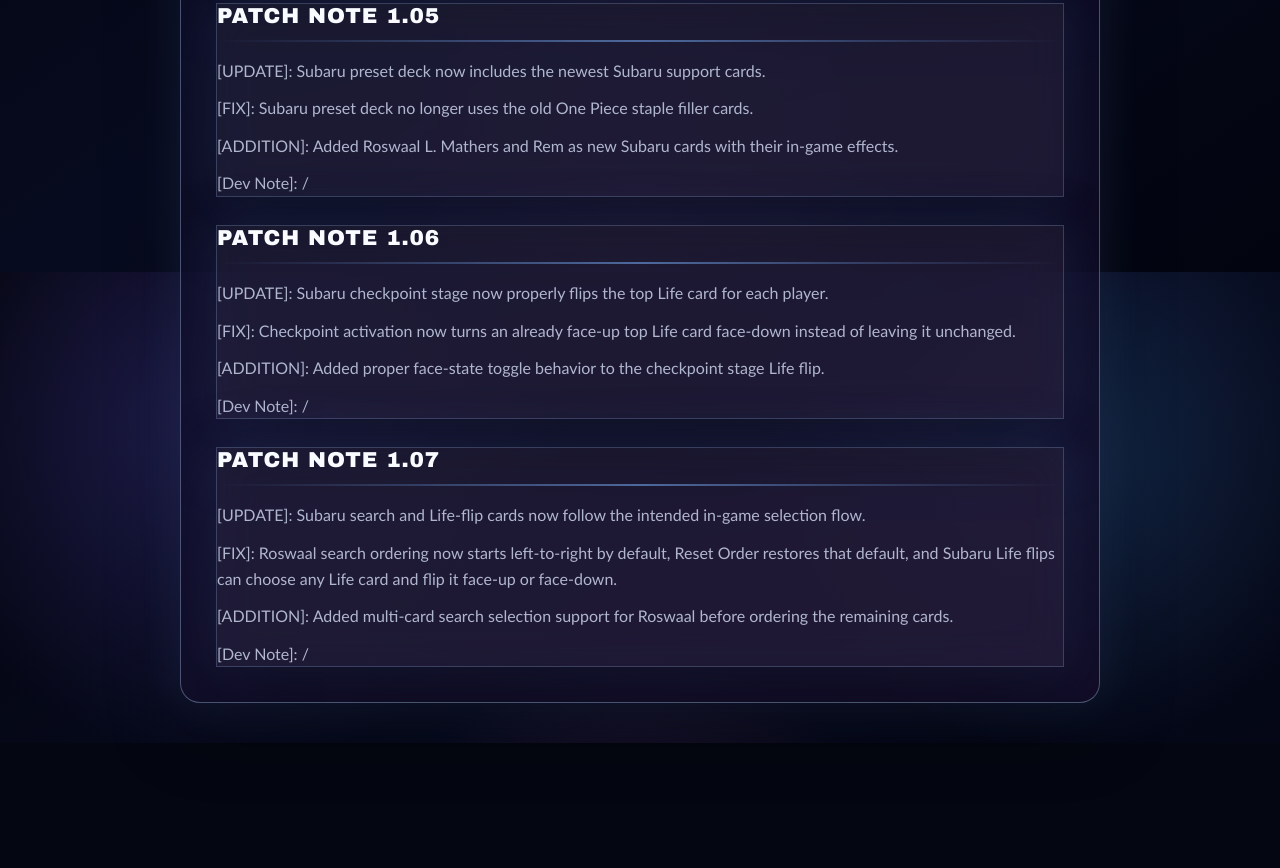
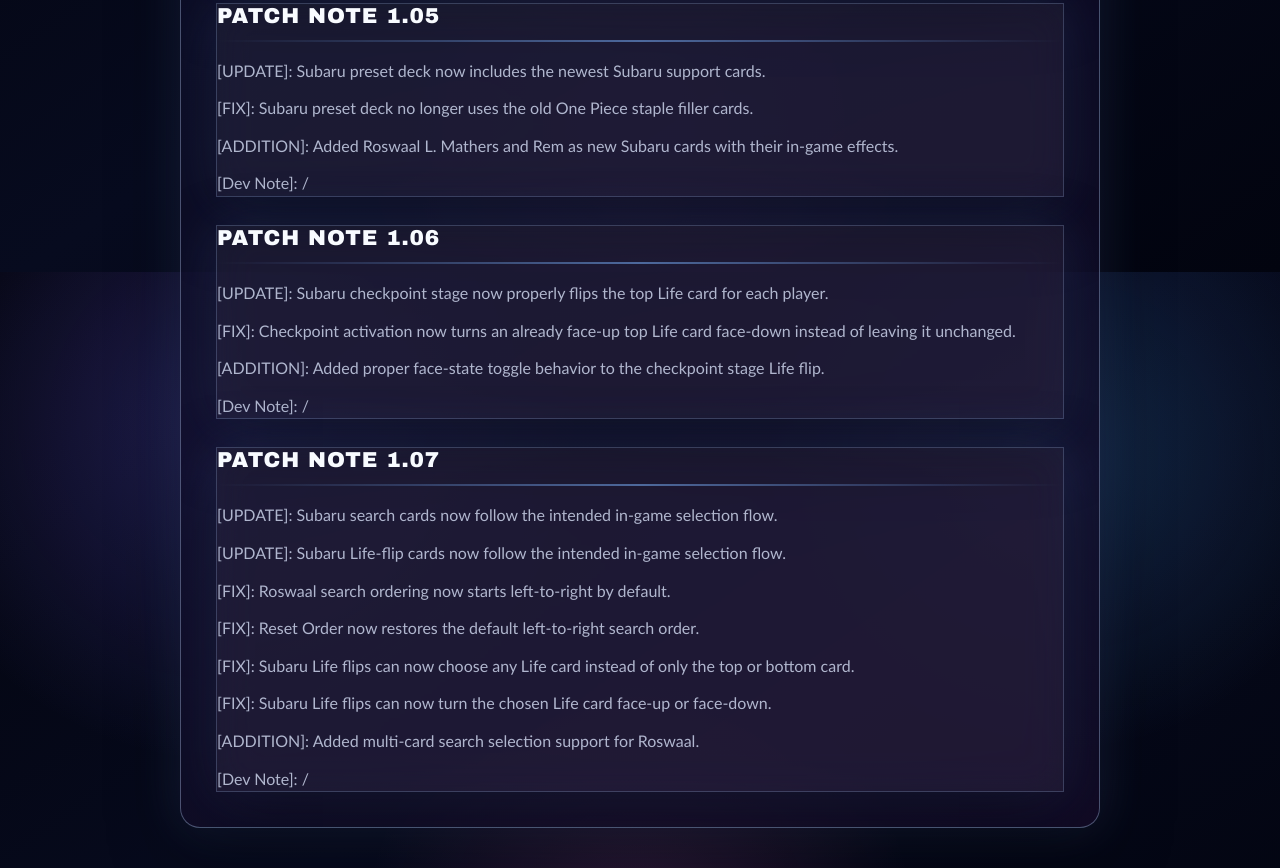
Before and after one commit to Matija74/CustomCardsSim, a plain HTML site: page html/patch-notes.html in a window 1280 px wide. Shown: the part 1328-2196 px from the top of the page. Before the commit the page ends 2071 px from the top, so only its background shows below. Drawn offline with Linux system fonts and the light colour scheme.

Commit message:
patch note update and fix

```diff
--- a/PATCH_NOTES_RULES.txt
+++ b/PATCH_NOTES_RULES.txt
@@ -13,6 +13,11 @@
 - Always write entries in this exact order: Update, Fix, Addition, Dev Note.
 - Multiple lines of same type are allowed when needed, such as multiple [UPDATE], [FIX], or [ADDITION] lines.
 - If multiple lines are used, keep the same overall order: all [UPDATE] lines first, then all [FIX] lines, then all [ADDITION] lines, then [Dev Note].
+- Patch notes must be detailed enough to mention every user-facing change, but each line should still stay short.
+- Do not group multiple separate changes into one tag line if they can be listed separately.
+- If 2 cards were added, write 2 separate [ADDITION] lines and briefly state what each card added.
+- If 2 UI sections were changed, write 2 separate lines under the correct tags and briefly state what changed in each section.
+- This separate-line rule applies to every tag type: [UPDATE], [FIX], and [ADDITION].
 - Always include the patch note number in the title as: Patch Note X.XX
 - Use the page's existing divider line automatically. Do not type a row of dashes into the note body.
 - Whenever a user-facing change is made, update patch notes in the same task.
--- a/html/patch-notes.html
+++ b/html/patch-notes.html
@@ -95,9 +95,13 @@
                 <h2>Patch Note 1.07</h2>
                 <div class="patch-divider"></div>
 
-                <p>[UPDATE]: Subaru search and Life-flip cards now follow the intended in-game selection flow.</p>
-                <p>[FIX]: Roswaal search ordering now starts left-to-right by default, Reset Order restores that default, and Subaru Life flips can choose any Life card and flip it face-up or face-down.</p>
-                <p>[ADDITION]: Added multi-card search selection support for Roswaal before ordering the remaining cards.</p>
+                <p>[UPDATE]: Subaru search cards now follow the intended in-game selection flow.</p>
+                <p>[UPDATE]: Subaru Life-flip cards now follow the intended in-game selection flow.</p>
+                <p>[FIX]: Roswaal search ordering now starts left-to-right by default.</p>
+                <p>[FIX]: Reset Order now restores the default left-to-right search order.</p>
+                <p>[FIX]: Subaru Life flips can now choose any Life card instead of only the top or bottom card.</p>
+                <p>[FIX]: Subaru Life flips can now turn the chosen Life card face-up or face-down.</p>
+                <p>[ADDITION]: Added multi-card search selection support for Roswaal.</p>
                 <p>[Dev Note]: /</p>
             </article>
         </section>
```
